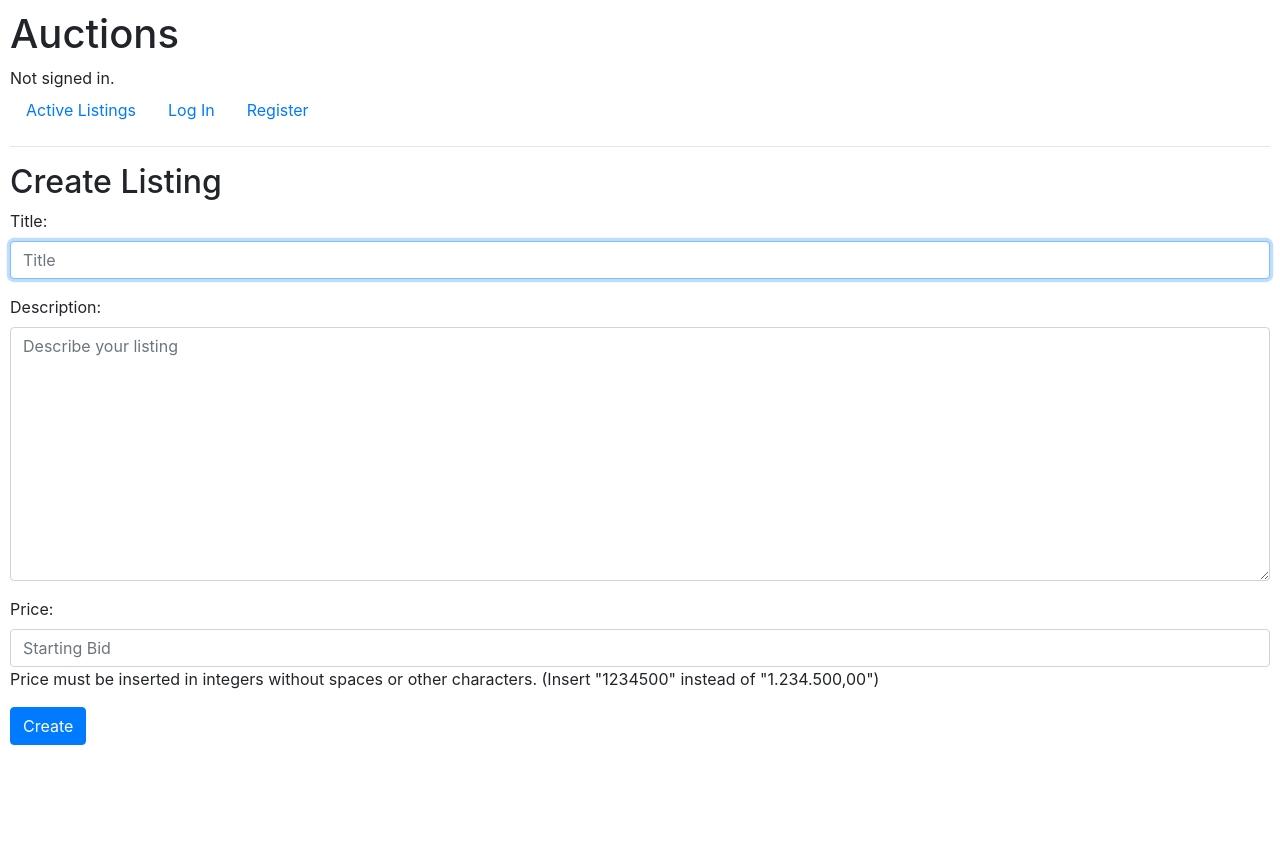
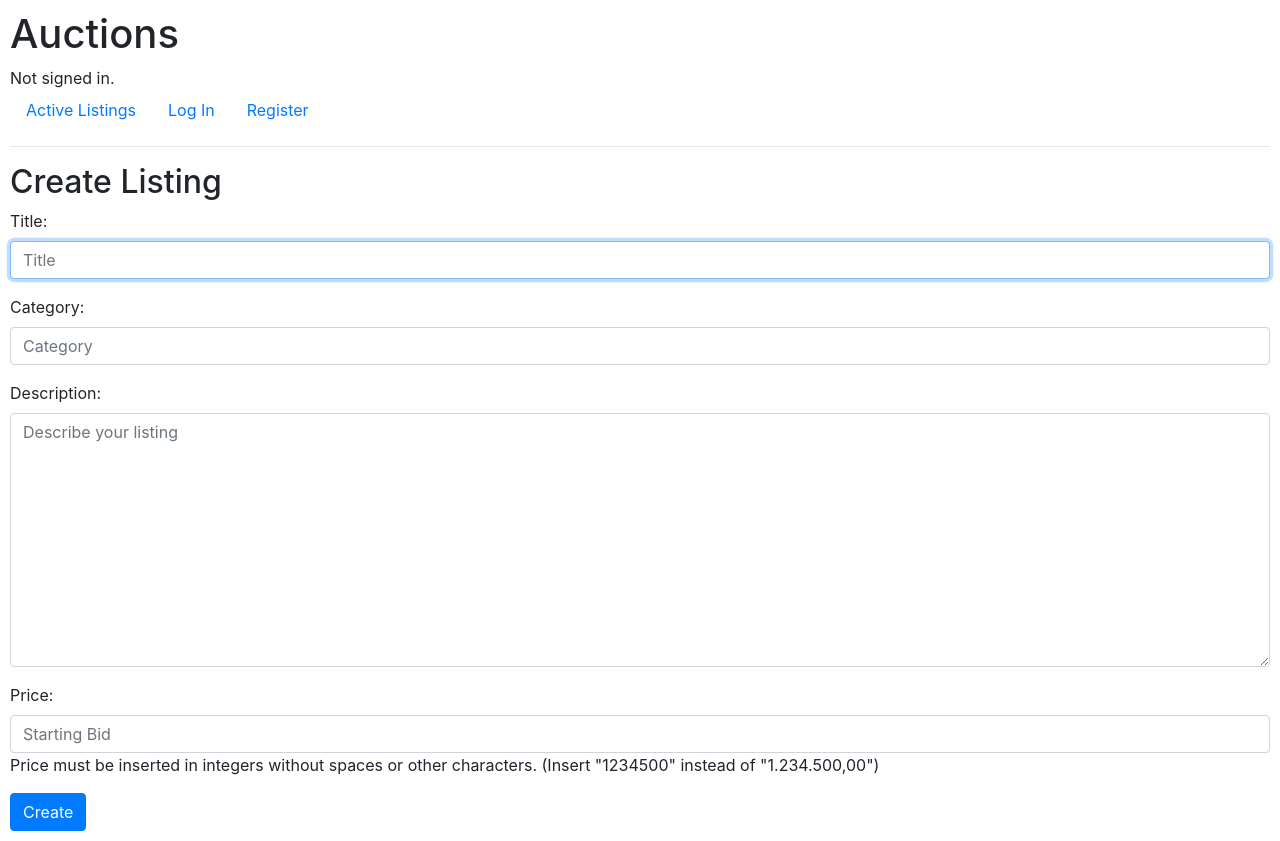
Before and after one commit to Jetrca92/Django, a Django app: page /new_listing in a window 1280 px wide. Before the commit the page ends 745 px from the top, so only its background shows below. Run offline with Django 4.2, Linux system fonts and the light colour scheme; some libraries are stand-ins or nearby versions.

Commit message:
Complete new listing backend

```diff
--- a/commerce/auctions/models.py
+++ b/commerce/auctions/models.py
@@ -17,6 +17,9 @@ class AuctionListings(models.Model):
 class Bids(models.Model):
     starting_bid = models.DecimalField(decimal_places=2, max_digits=10)
 
+    def __str__(self):
+        return f"Starting bid: {Bids.starting_bid}"
+
 
 class Comments(models.Model):
     comment = models.CharField(max_length=128)
--- a/commerce/auctions/templates/auctions/new_listing.html
+++ b/commerce/auctions/templates/auctions/new_listing.html
@@ -9,6 +9,10 @@
         <div class="form-group">
             <label>Title:</label>
             <input autofocus class="form-control" type="text" name="title" placeholder="Title">
+        </div>
+        <div class="form-group">
+            <label>Category:</label>
+            <input autofocus class="form-control" type="text" name="category" placeholder="Category">
         </div>
         <div class="form-group">
             <label>Description:</label>
--- a/commerce/auctions/views.py
+++ b/commerce/auctions/views.py
@@ -4,7 +4,7 @@ from django.http import HttpResponse, HttpResponseRedirect
 from django.shortcuts import render
 from django.urls import reverse
 
-from .models import User
+from .models import User, AuctionListings, Bids, Comments
 
 
 def index(request):
@@ -65,6 +65,14 @@ def register(request):
 
 def new_listing(request):
     if request.method == "POST":
-        pass
+        #save form data to db
+        name = request.POST['title']
+        category = request.POST['category']
+        description = request.POST['description']
+        price = request.POST['starting_bid']
+        ins = AuctionListings(name=name, category=category, description=description, price=price)
+        ins.save()
+        return render(request, "auctions/new_listing_saved.html")
+
     else:
         return render(request, "auctions/new_listing.html")
```
Also changed, not shown: commerce/auctions/templates/auctions/new_listing_saved.html (added, +8 -0 lines), commerce/auctions/forms.py (added), commerce/db.sqlite3.
